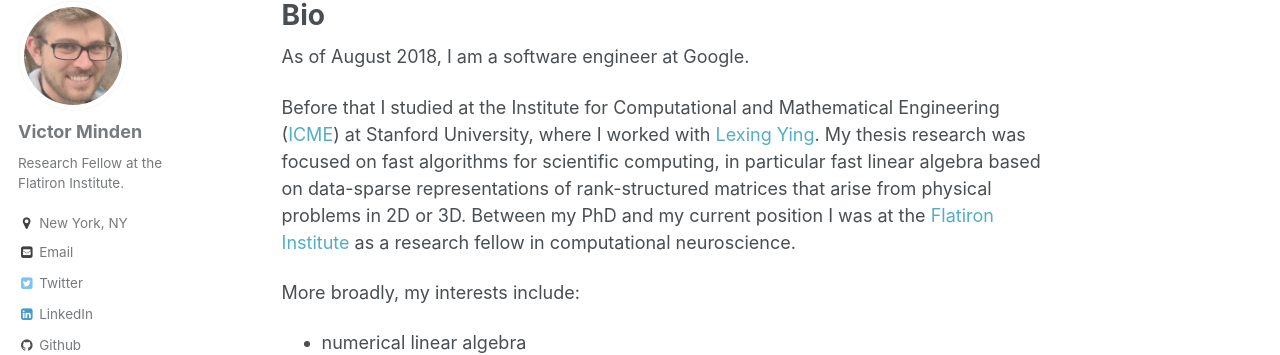
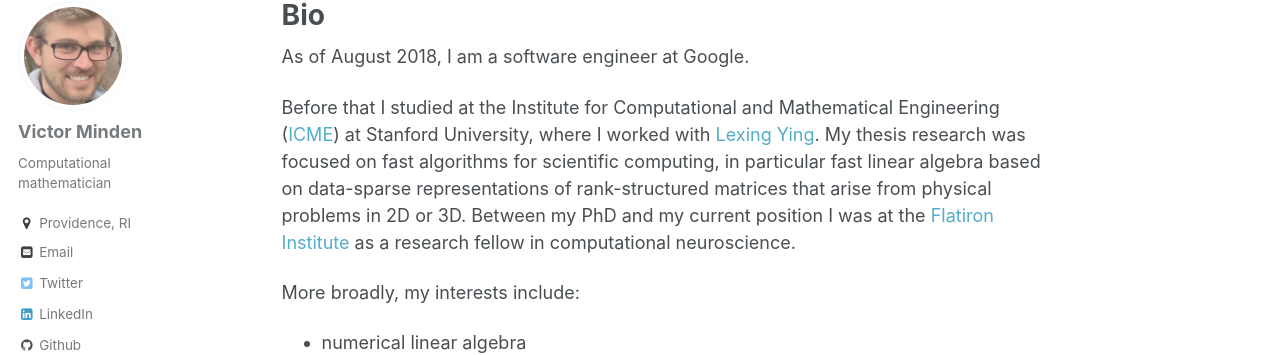
Before and after one commit to victorminden/victorminden.github.io, a Jekyll site: the page built from index.md, in a window 1280 px wide. Shown: the part 117-472 px from the top of the page. Built offline with Jekyll 4.4.1, drawn with Linux system fonts in a browser that asks for light colours.

Commit message:
Update _config.yml

```diff
--- a/_config.yml
+++ b/_config.yml
@@ -79,8 +79,8 @@ analytics:
 author:
   name             : "Victor Minden"
   avatar           : "bio-photo.jpg"
-  bio              : "Research Fellow at the Flatiron Institute."
-  location         : "New York, NY"
+  bio              : "Computational mathematician"
+  location         : "Providence, RI"
   email            : "victorminden@gmail.com"
   uri              :
   bitbucket        :
```
